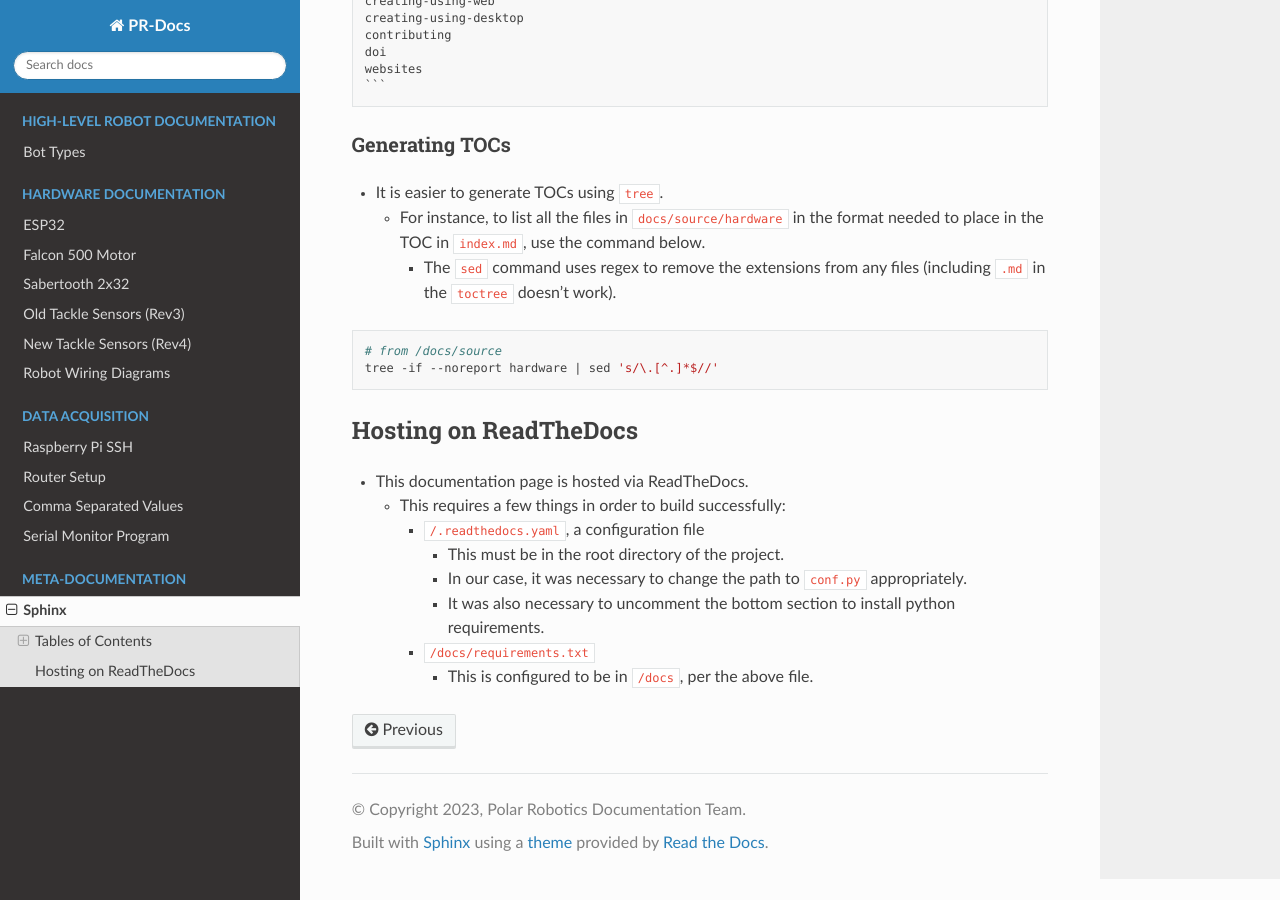
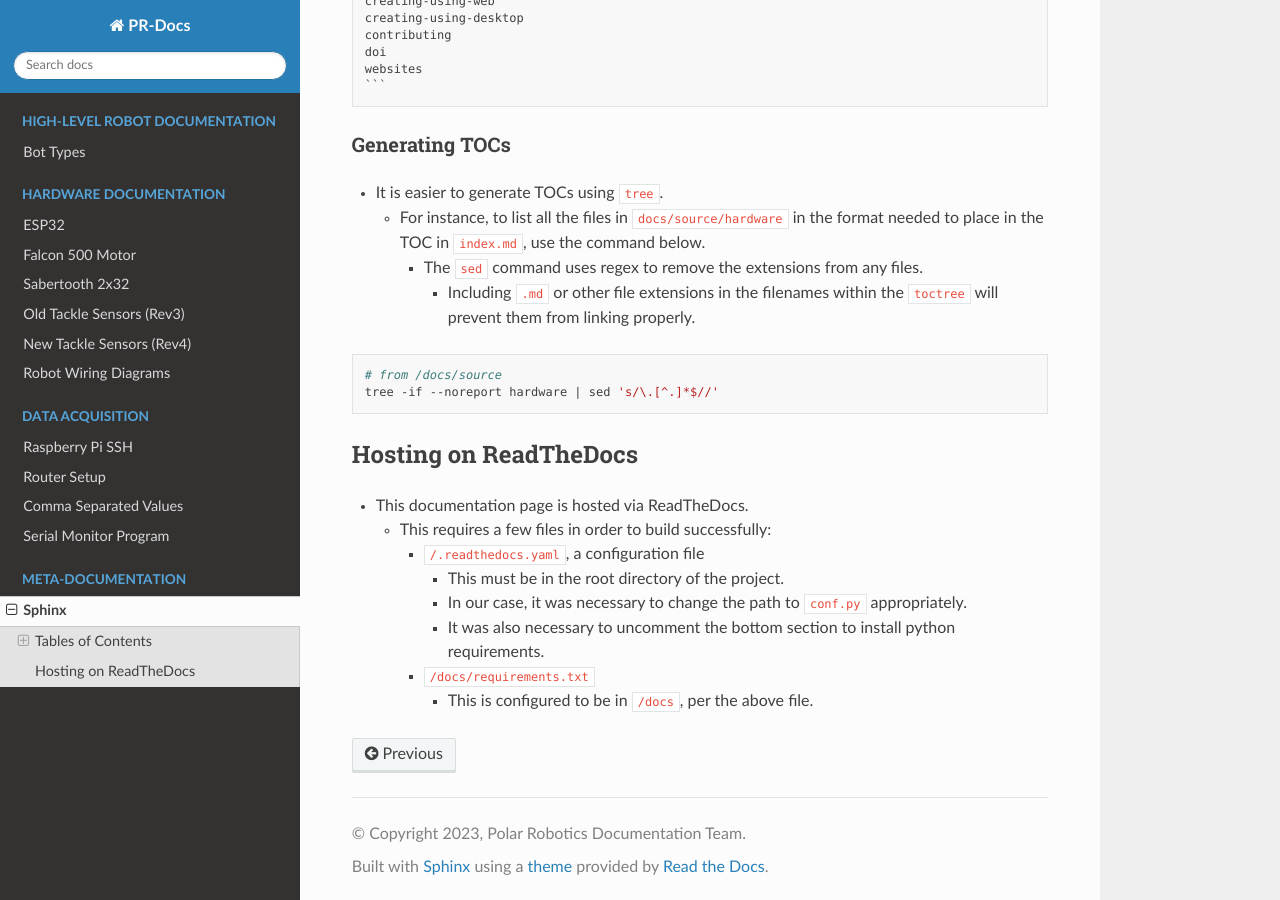
Before and after one commit to PolarRobotics/PR-Docs, a Sphinx documentation site: the page built from docs/source/metadocs/sphinx.md, in a window 1280 px wide and 900 px high, scrolled down 716 px. Built offline with Sphinx 7.4.7 and the Read the Docs theme 2.0.0, drawn with Linux system fonts in a browser that asks for light colours; pages that are not in the unit, such as notebooks, are missing from menus.

Commit message:
update sphinx.md

````diff
--- a/docs/source/metadocs/sphinx.md
+++ b/docs/source/metadocs/sphinx.md
@@ -31,7 +31,8 @@ websites
 ### Generating TOCs
 - It is easier to generate TOCs using `tree`.
   - For instance, to list all the files in `docs/source/hardware` in the format needed to place in the TOC in `index.md`, use the command below.
-    - The `sed` command uses regex to remove the extensions from any files (including `.md` in the `toctree` doesn't work).
+    - The `sed` command uses regex to remove the extensions from any files.
+	    - Including `.md` or other file extensions in the filenames within the `toctree` will prevent them from linking properly.
 
 
 ```sh
@@ -41,7 +42,7 @@ tree -if --noreport hardware | sed 's/\.[^.]*$//'
 
 ## Hosting on ReadTheDocs
 - This documentation page is hosted via ReadTheDocs.
-  - This requires a few things in order to build successfully:
+  - This requires a few files in order to build successfully:
     - `/.readthedocs.yaml`, a configuration file
       - This must be in the root directory of the project.
       - In our case, it was necessary to change the path to `conf.py` appropriately.
````
Also changed, not shown: 1 other file.
